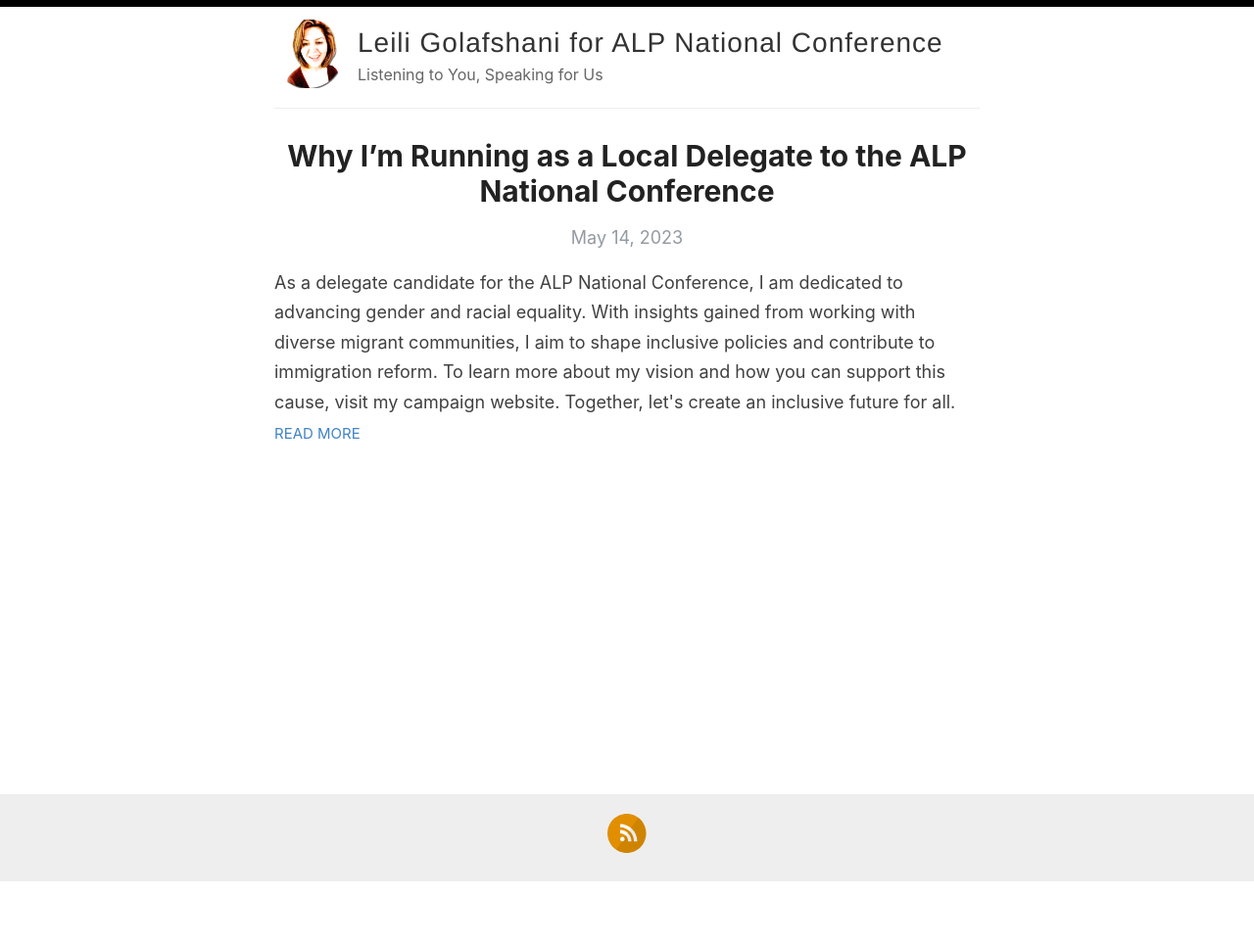
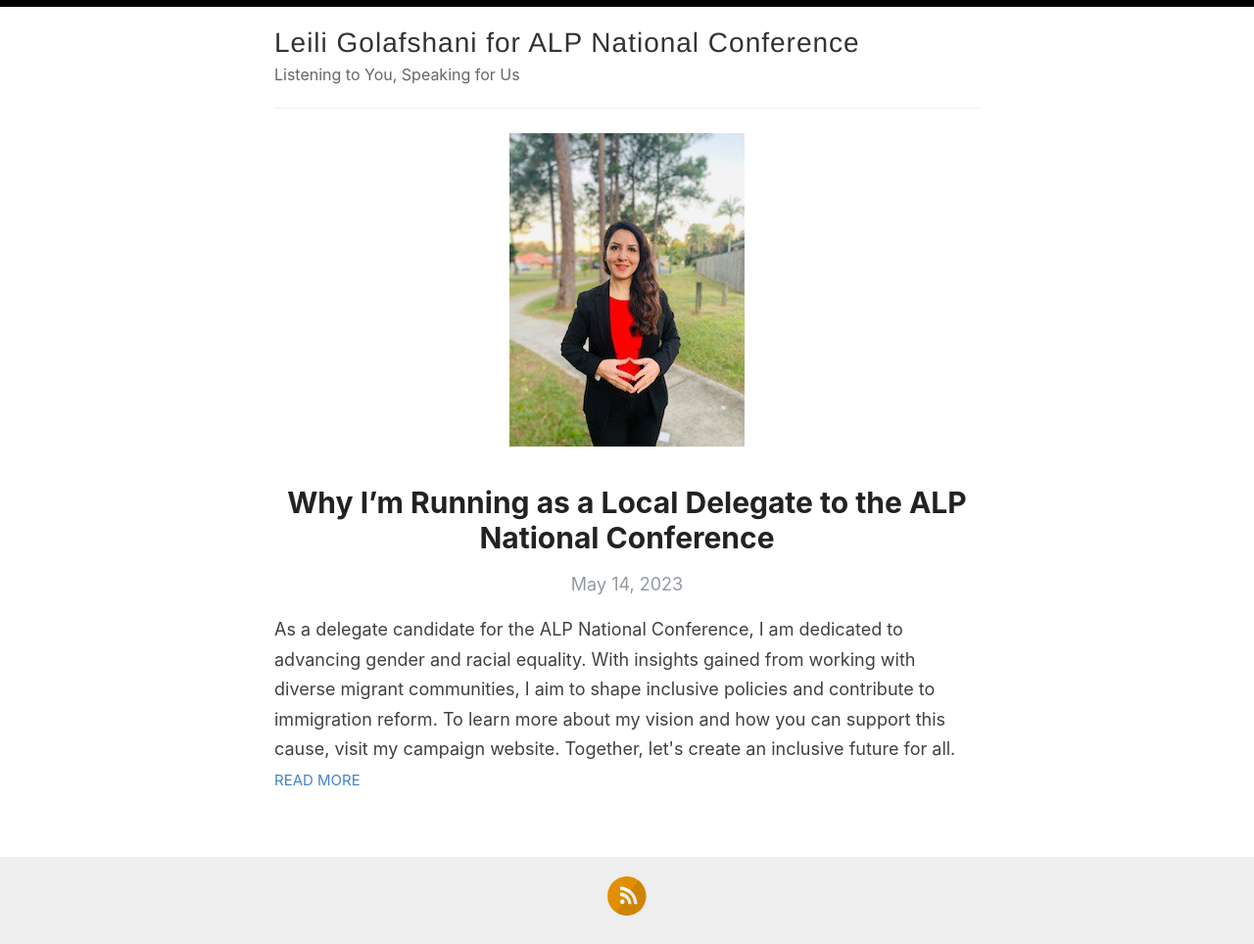
Before and after one commit to lilyforlabor/lilyforlabor.github.io, a Jekyll site: the page built from index.html, in a window 1280 px wide. Shown: the whole page at 98% size. Built offline with Jekyll 4.4.1, drawn with Linux system fonts in a browser that asks for light colours; the list of posts is cut into pages by our own code; before the commit the page ends 901 px from its top, so only the background shows below that.

Commit message:
Updates the main image.

```diff
--- a/_layouts/default.html
+++ b/_layouts/default.html
@@ -20,7 +20,11 @@
       <div class="wrapper-masthead">
         <div class="container">
           <header class="masthead clearfix">
-            <a href="{{ site.baseurl }}/" class="site-avatar"><img src="{{ site.baseurl }}{{ site.avatar }}" alt="{{ site.title }}" /></a>
+            <!--
+            <a href="{{ site.baseurl }}/" class="site-avatar">
+              <img src="{{ site.baseurl }}{{ site.avatar }}" alt="{{ site.title }}" />
+            </a>
+            -->
 
             <div class="site-info">
               <h1 class="site-name"><a href="{{ site.baseurl }}/">{{ site.name }}</a></h1>
@@ -39,6 +43,9 @@
 
       <div class="wrapper-main">
         <div id="main" role="main" class="container">
+          <div style="text-align: center;">
+            <img src="images/leili.jpg" />
+          </div>
           {{ content }}
         </div>
       </div>
```
Also changed, not shown: images/leili.jpg (added).
